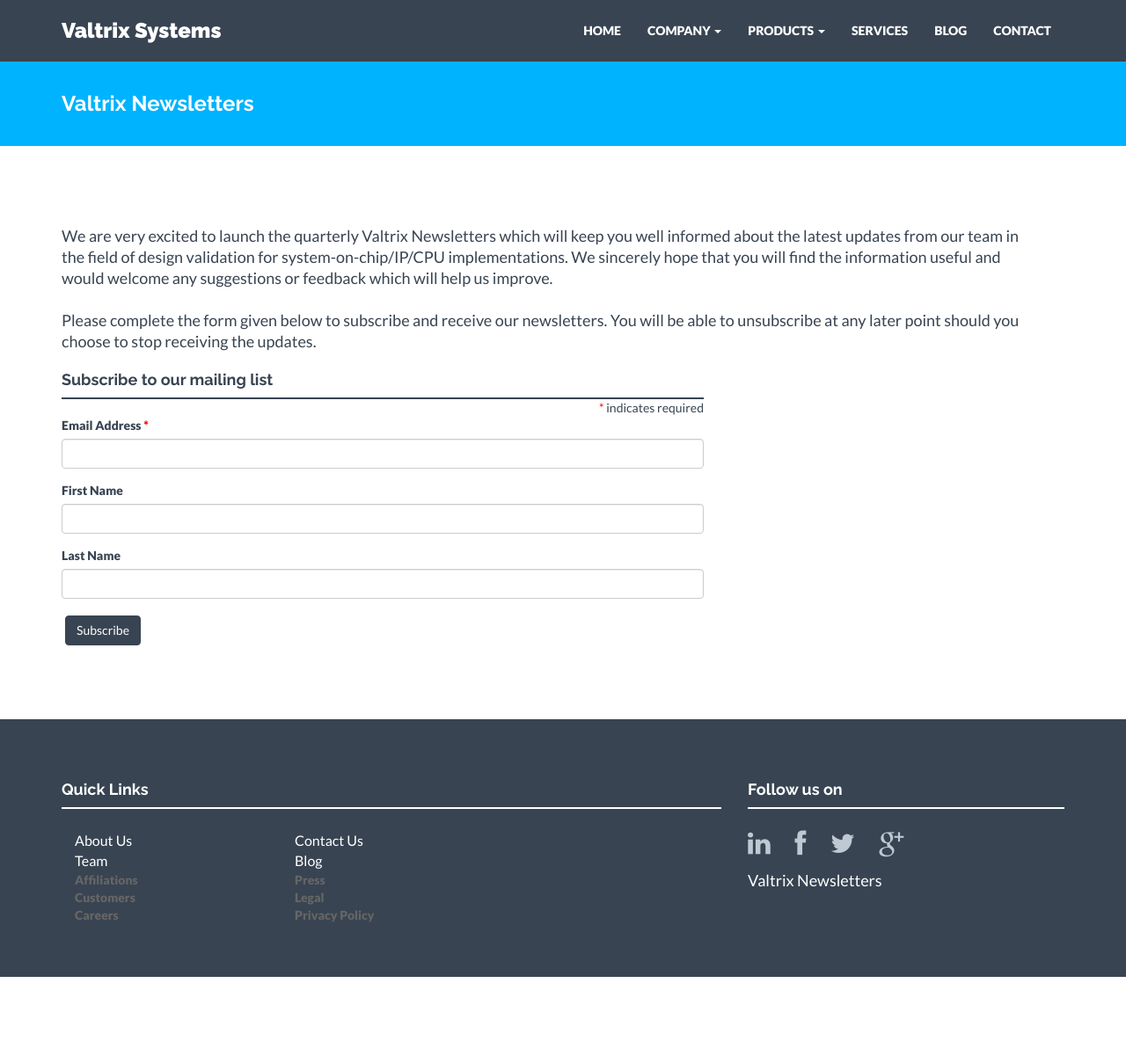
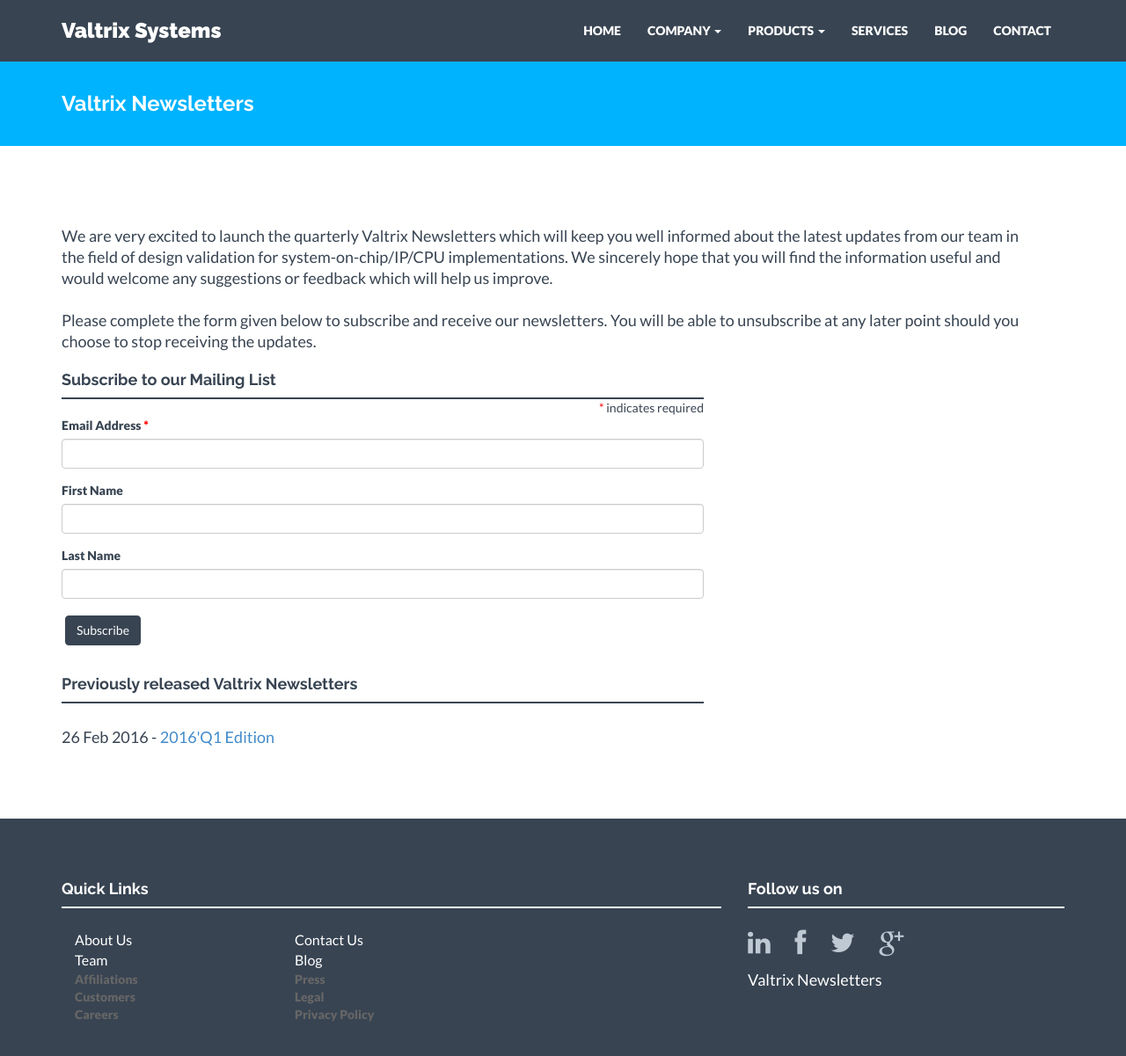
Before and after one commit to valtrix/valtrix.github.io, a Jekyll site: the page built from newletters.html, in a window 1280 px wide and 1224 px high. Shown: the top 1201 px of the window at 88% size. Built offline with Jekyll 4.4.1, drawn with Linux system fonts in a browser that asks for light colours; nearby versions of some CDN libraries; comment, search, counter and statistics services are not loaded.

Commit message:
Adding a listing of released newsletters

```diff
--- a/_includes/newsletters.html
+++ b/_includes/newsletters.html
@@ -6,7 +6,7 @@
         <!-- Begin MailChimp Signup Form -->
         <link href="//cdn-images.mailchimp.com/embedcode/classic-10_7.css" rel="stylesheet" type="text/css">
         <form action="//valtrix.us12.list-manage.com/subscribe/post?u=d7e9f54edb6ec28c37ae87b60&amp;id=e051fa499b" method="post" id="contact-form" name="mc-embedded-subscribe-form" class="validate" target="_blank" novalidate>
-            <h4>Subscribe to our mailing list</h4>
+            <h4>Subscribe to our Mailing List</h4>
             <div class="hline"></div>
             <div style="text-align:right;"><span style="color:red;">*</span> indicates required</div>
             <div class="form-group">
@@ -33,4 +33,12 @@
         <script type='text/javascript' src='//s3.amazonaws.com/downloads.mailchimp.com/js/mc-validate.js'></script><script type='text/javascript'>(function($) {window.fnames = new Array(); window.ftypes = new Array();fnames[0]='EMAIL';ftypes[0]='email';fnames[1]='FNAME';ftypes[1]='text';fnames[2]='LNAME';ftypes[2]='text';}(jQuery));var $mcj = jQuery.noConflict(true);</script>
         <!--End mc_embed_signup-->
     </div>
+    <div class="row col-lg-8">
+        <br/>
+        <h4>Previously released Valtrix Newsletters</h4>
+        <div class="hline"></div>
+        <div style="font-size:18px">
+            <br/> 26 Feb 2016 - <a href="//eepurl.com/bR3fP9" target="_blank">2016'Q1 Edition</a> <br/>
+        </div>
+    </div>
 </div> <!-- /container -->
```
